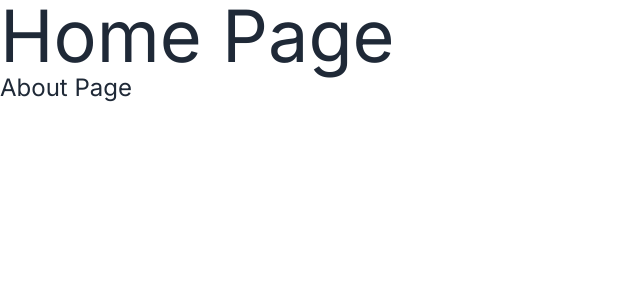
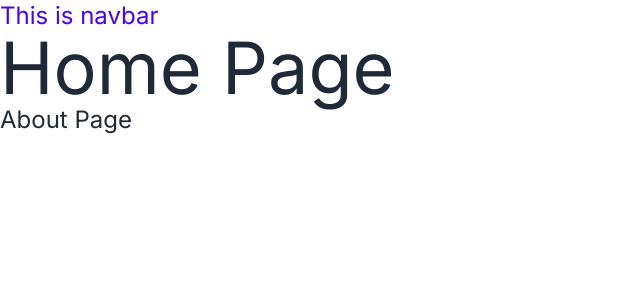
Before and after one commit to creativeloc/nextjs-tutorial, a Next.js app: page / in a window 1280 px wide. Shown: the top 300 px of the page, without its empty margins (0-640 px from the left). Built offline with nearby package versions, Linux system fonts and the light colour scheme.

Commit message:
modify metatdata and add basic navbar in layout file

```diff
--- a/app/layout.js
+++ b/app/layout.js
@@ -1,17 +1,20 @@
-import { Inter } from "next/font/google";
-import "./globals.css";
+import { Inter } from "next/font/google"
+import "./globals.css"
 
-const inter = Inter({ subsets: ["latin"] });
+const inter = Inter({ subsets: ["latin"] })
 
 export const metadata = {
-  title: "Create Next App",
-  description: "Generated by create next app",
-};
+  title: "Next.js Tutorial",
+  description: "Build awesome stuff with Next.js"
+}
 
 export default function RootLayout({ children }) {
   return (
     <html lang="en">
-      <body className={inter.className}>{children}</body>
+      <body className={inter.className}>
+        <nav className="text-2xl text-primary">This is navbar</nav>
+        {children}
+      </body>
     </html>
-  );
+  )
 }
```
